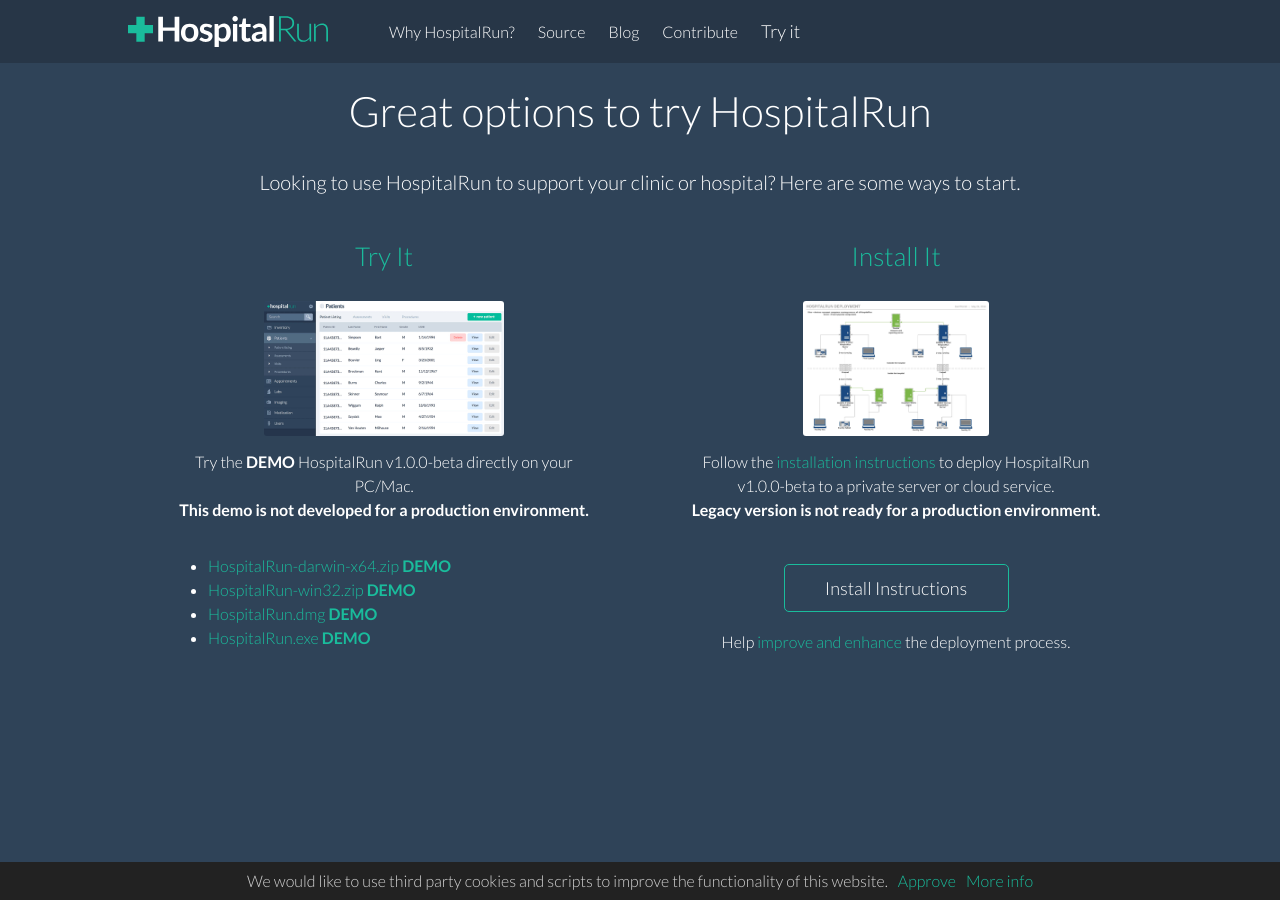
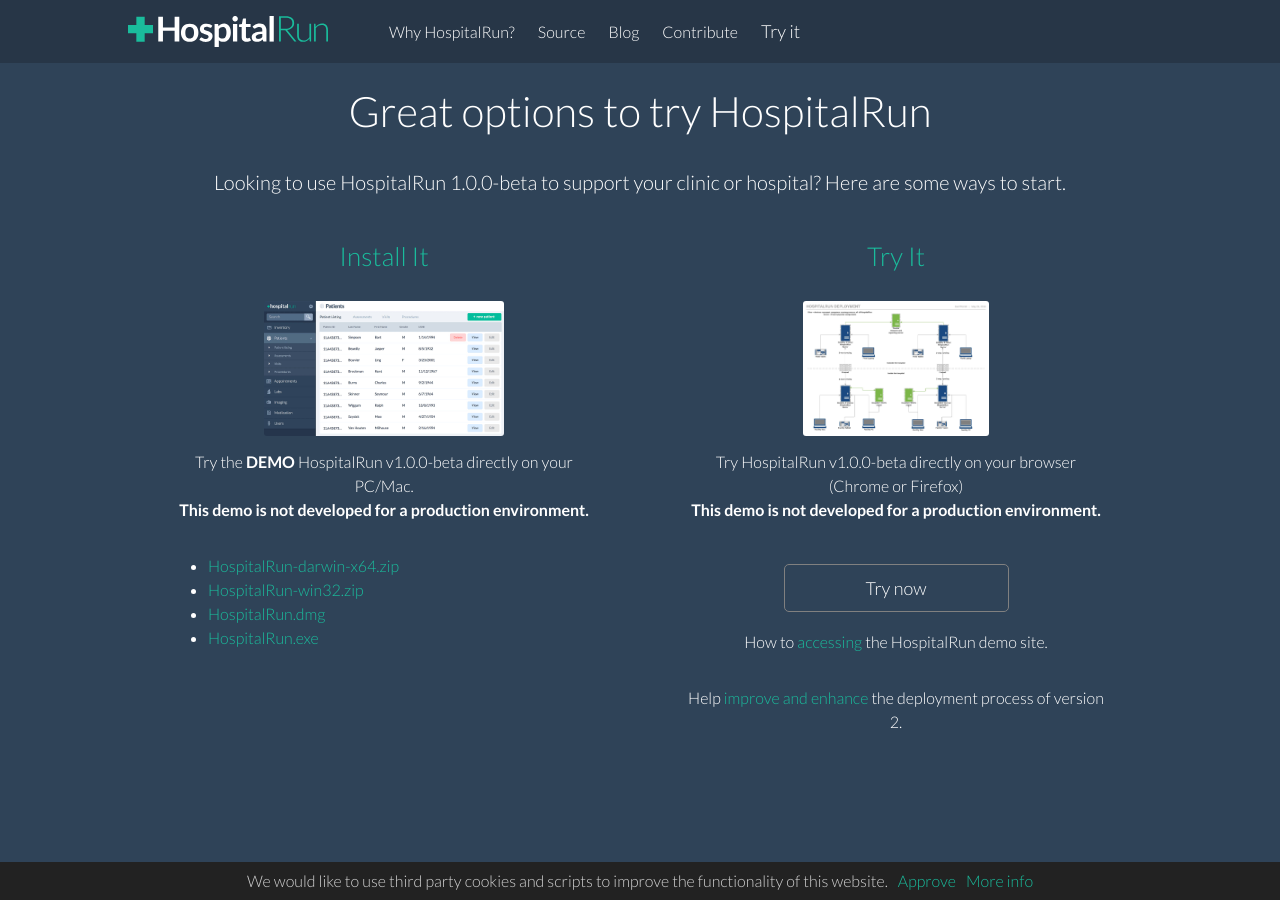
Before and after one commit to HospitalRun/hospitalrun.io, a Jekyll site: the page built from tryit/index.md, in a window 1280 px wide. Built offline with Jekyll 4.4.1, drawn with Linux system fonts in a browser that asks for light colours; nearby versions of some CDN libraries.

Commit message:
Update index.md

```diff
--- a/tryit/index.md
+++ b/tryit/index.md
@@ -5,38 +5,37 @@ layout: default
 
 <div class="tryit-hero">
   <h1 class="hero-heading">Great options to try HospitalRun</h1>
-  <p>Looking to use HospitalRun to support your clinic or hospital? Here are some ways to start.</p>
+  <p>Looking to use HospitalRun 1.0.0-beta to support your clinic or hospital? Here are some ways to start.</p>
 </div>
 
 <div class="tryit-content">
   <div class="columns">
     <div class="col-2">
-      <h2 class="feature-heading">Try It</h2>
+      <h2 class="feature-heading">Install It</h2>
       <div class="screenshot">
         <img src="/img/screenshot-mock-sm.jpg" alt="HospitalRun user interface screenshot" class="screenshot-img" width="240" border="0">
       </div>
       <p>Try the <STRONG>DEMO</STRONG> HospitalRun v1.0.0-beta directly on your PC/Mac. <br/><strong>This demo is not developed for a production environment.</strong></p>
       <p>
       <ul style="text-align: left;">
-      <li><a href="https://github.com/HospitalRun/hospitalrun-frontend/releases/download/1.0.0-beta/HospitalRun-darwin-x64.zip" rel="noopener" target="_blank">HospitalRun-darwin-x64.zip <STRONG>DEMO</STRONG></a></li>
-      <li><a href="https://github.com/HospitalRun/hospitalrun-frontend/releases/download/1.0.0-beta/HospitalRun-win32.zip" target="_blank" rel="noopener" >HospitalRun-win32.zip <STRONG>DEMO</STRONG></a></li>
-      <li><a href="https://github.com/HospitalRun/hospitalrun-frontend/releases/download/1.0.0-beta/HospitalRun.dmg" target="_blank" rel="noopener" >HospitalRun.dmg <STRONG>DEMO</STRONG></a></li>
-      <li><a href="https://github.com/HospitalRun/hospitalrun-frontend/releases/download/1.0.0-beta/HospitalRun.exe" target="_blank" rel="noopener" >HospitalRun.exe <STRONG>DEMO</STRONG></a></li>
+      <li><a href="https://github.com/HospitalRun/hospitalrun-frontend/releases/download/1.0.0-beta/HospitalRun-darwin-x64.zip" rel="noopener" target="_blank">HospitalRun-darwin-x64.zip</a></li>
+      <li><a href="https://github.com/HospitalRun/hospitalrun-frontend/releases/download/1.0.0-beta/HospitalRun-win32.zip" target="_blank" rel="noopener" >HospitalRun-win32.zip </a></li>
+      <li><a href="https://github.com/HospitalRun/hospitalrun-frontend/releases/download/1.0.0-beta/HospitalRun.dmg" target="_blank" rel="noopener" >HospitalRun.dmg </a></li>
+      <li><a href="https://github.com/HospitalRun/hospitalrun-frontend/releases/download/1.0.0-beta/HospitalRun.exe" target="_blank" rel="noopener" >HospitalRun.exe </a></li>
       </ul>
       </p>
-      <!-- <a href="https://beta.hospitalrun.io" class="cta secondary" style="pointer-events: none; border: 1px solid grey;">Try now</a>
-      <p>How to <a href="https://hospitalrun.io/demo/">accessing</a> the HospitalRun demo site.</p>  -->
     </div>
 
     <div class="col-2">
-      <h2 class="feature-heading">Install It</h2>
+      <h2 class="feature-heading">Try It</h2>
       <div class="screenshot">
         <img src="/img/HospitalRun_deployment.jpeg" alt="HospitalRun Deployment Guide" class="screenshot-img" width="240" border="0">
       </div>
-      <p>Follow the <a href="https://github.com/HospitalRun/hospitalrun-server/blob/1.0.0-beta/DEPLOYMENT_GUIDE.md" target="_blank" rel="noopener" >installation instructions</a> to deploy HospitalRun v1.0.0-beta to a private server or cloud service.<br/><strong>Legacy version is not ready for a production environment.</strong>
+      <p>Try HospitalRun v1.0.0-beta directly on your browser (Chrome or Firefox)<br/><strong>This demo is not developed for a production environment.</strong>
       </p>
-      <a href="https://github.com/HospitalRun/hospitalrun-server/blob/1.0.0-beta/DEPLOYMENT_GUIDE.md" class="cta secondary" target="_blank" rel="noopener" >Install Instructions</a>
-      <p>Help <a href="https://github.com/HospitalRun/hospitalrun-server" target="_blank" rel="noopener" >improve and enhance</a> the deployment process.</p>
+      <a href="https://beta.hospitalrun.io" class="cta secondary" style="pointer-events: none; border: 1px solid grey;">Try now</a>
+      <p>How to <a href="https://hospitalrun.io/demo/">accessing</a> the HospitalRun demo site.</p>
+      <p>Help <a href="https://github.com/HospitalRun/hospitalrun-server" target="_blank" rel="noopener" >improve and enhance</a> the deployment process of version 2.</p>
     </div>
 
     <!--<div class="col-2">
```
